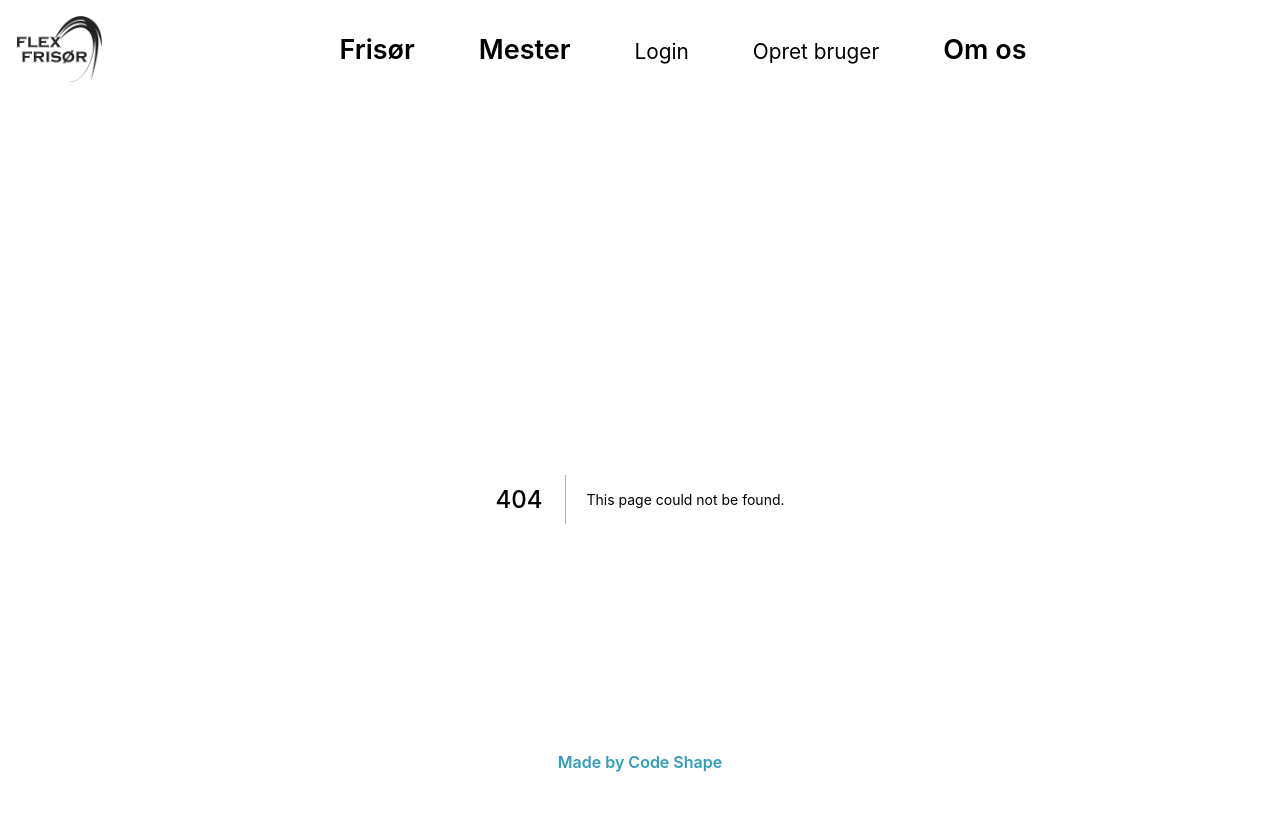
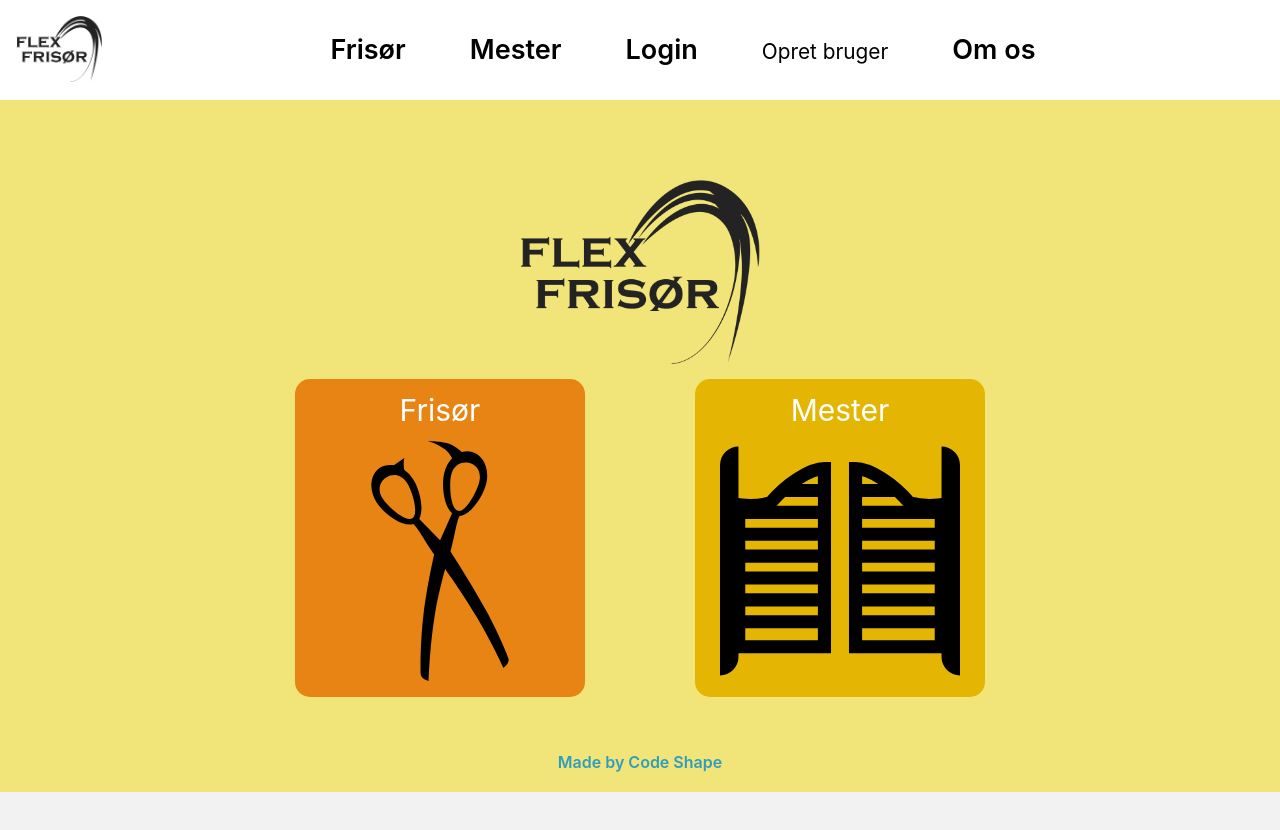
Before and after one commit to Andbec1/flexfrisor, a Next.js app: page /login in a window 1280 px wide. Before the commit this address had no page. Shown: the top 830 px of the page. After the commit the page ends 800 px from the top, so only its background shows below. Built offline with nearby package versions, Linux system fonts and the light colour scheme.

Commit message:
login page created and set up

```diff
--- /dev/null
+++ b/src/components/cards/loginCard.js
@@ -0,0 +1,49 @@
+import styled from "styled-components"
+import { H3 } from "../styles/TextStyles"
+import Link from 'next/link'
+
+const Wrapper = styled.div`
+ margin: 0 auto;
+ width: 20rem;
+`
+
+const Card = styled.div`
+padding-top: 1rem;
+padding-bottom: 1rem;
+border: 15px solid #F1E579;
+background: ${props => props.backgroundColor || "#000"};
+border-radius: 30px;
+display: grid;
+grid-template-rows: auto auto;
+justify-items: center;
+align-items: center;
+
+.icon {
+  height: 15rem;
+  width: 15rem;
+}
+`
+
+const Text = styled(H3)`
+color: #fff;
+padding-bottom: 1rem;
+text-align: center;
+font-weight: normal;
+`
+
+export default function LoginCard(props) {
+    const { iconImage, text, link, backgroundColor } = props
+  return (
+    <Wrapper>
+      <Link href={link || "/"} >
+        <Card backgroundColor={backgroundColor}>
+            <Text>{text || "Flexfrisør"}</Text>
+            <img
+            className="icon"
+            src={iconImage || "images/logos/logo02_v003.png" }
+          />
+        </Card>
+        </Link>
+    </Wrapper>
+  )
+}
--- a/src/components/layout/Header.jsx
+++ b/src/components/layout/Header.jsx
@@ -44,7 +44,7 @@ export default function Header() {
       <TextWrapper>
       <Link href="/hairstylist" className="text"><a>Frisør</a></Link>
       <Link href="/saloon" className="text"><a>Mester</a></Link>
-        <text className="text">Login</text>
+      <Link href="/login" className="text"><a>Login</a></Link>
         <text className="text">Opret bruger</text>
       <Link href="/about" className="text"><a>Om os</a></Link>
       </TextWrapper>
--- /dev/null
+++ b/src/pages/login.js
@@ -0,0 +1,60 @@
+import styled from "styled-components"
+import Head from 'next/head'
+import { H2, BodyMain } from "../components/styles/TextStyles"
+import LoginCard from "../components/cards/loginCard"
+
+const Wrapper = styled.div`
+ background: #F1E579;
+`
+
+const Fill = styled.div`
+width: 50rem;
+margin: 0 auto;
+padding-bottom: 5rem;
+ padding-top: 5rem;
+`
+
+const Logo = styled.div`
+display: grid;
+justify-content: center;
+
+.logo{
+    width: 15rem;
+}
+`
+
+const CardWrapper = styled.div`
+display: grid;
+grid-template-columns: repeat(auto-fit, minmax(325px, 1fr));
+justify-content: center;
+align-items: center;
+`
+
+export default function Login() {
+  return (
+    <Wrapper>
+      <Head>
+        <title>Flexfrisør - Login</title>
+      </Head>
+      <Fill>
+      <Logo>
+          <img src="images/logos/logo02_v003.png" className="logo"/>
+      </Logo>
+      <CardWrapper>
+        <LoginCard
+        iconImage="images/icons/Scissor_v001.svg"
+        text="Frisør"
+        link=""
+        backgroundColor="#E78413"
+        />
+        <LoginCard
+        iconImage="images/icons/Saloon_v001.svg"
+        text="Mester"
+        link=""
+        backgroundColor="#E4B603"
+        />
+      </CardWrapper>
+      </Fill>
+    </Wrapper>
+  )
+}
```
